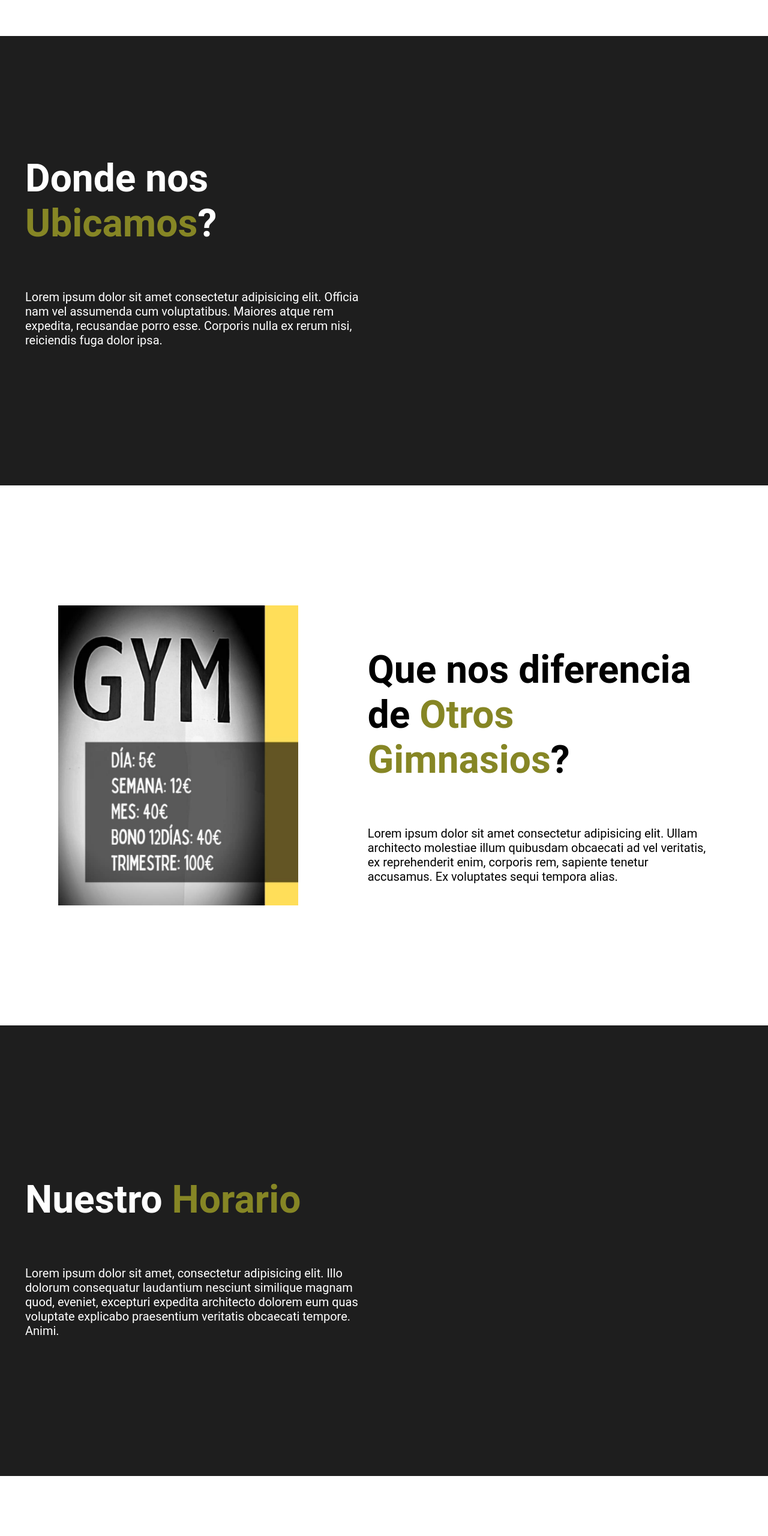
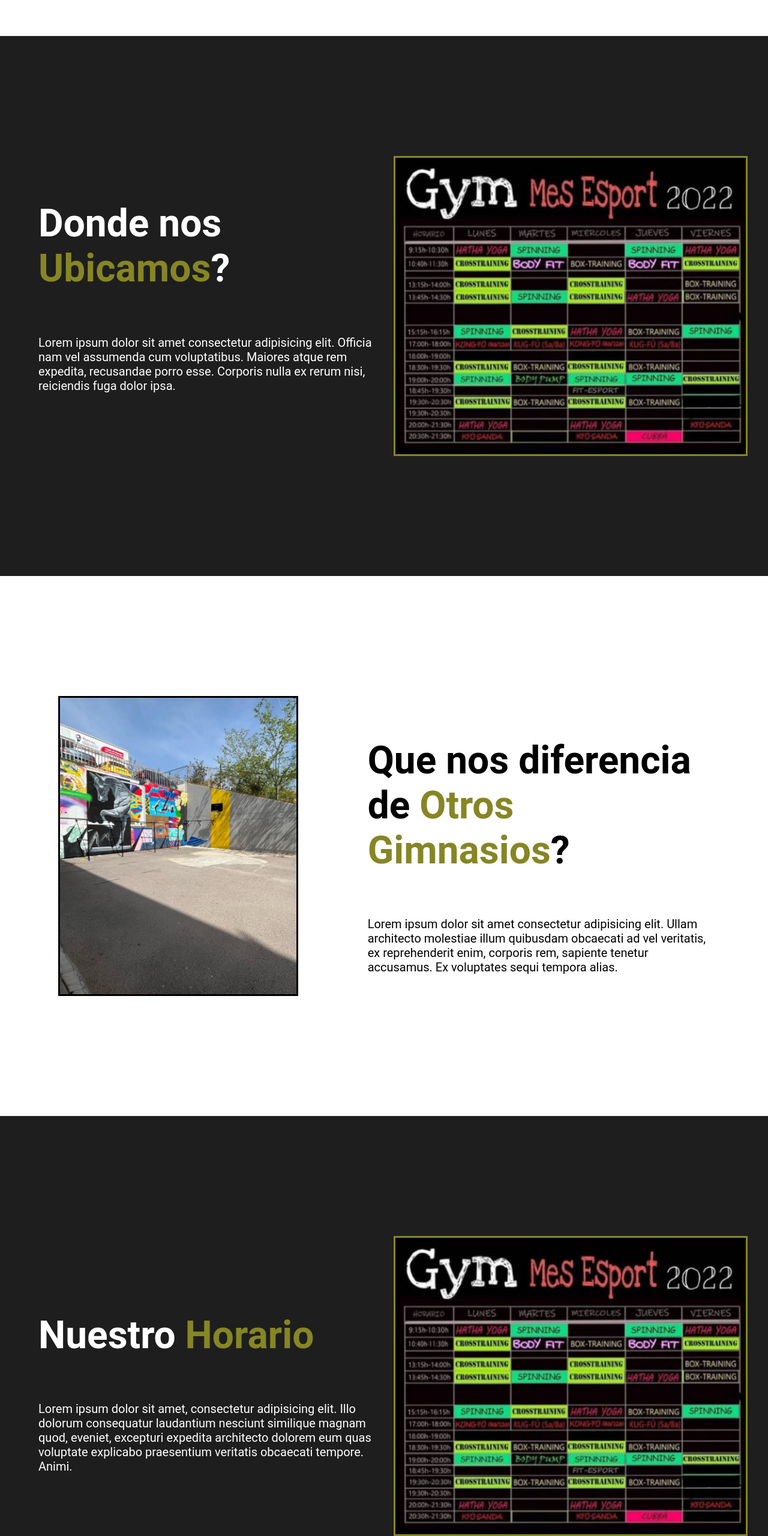
Before and after one commit to RayanChb/Web, a plain HTML site: page index.html in a window 1280 px wide. Shown: the part 1560-4120 px from the top of the page at 60% size. Drawn offline with Linux system fonts and the light colour scheme.

Commit message:
Add files via upload

```diff
--- a/index.css
+++ b/index.css
@@ -210,6 +210,11 @@ footer .container{
         height: 500px;
     }
 
+    #ubicacion .container{
+        display: flex;
+        justify-content: space-evenly;
+    }
+
     #ubicacion .texto{
         width: 50%;
         max-width: 600px;
@@ -218,6 +223,16 @@ footer .container{
         display: flex;
         flex-direction: column;
         justify-content: center;
+    }
+
+    #ubicacion .img-container{
+        width: 590px;
+        height: 500px;
+        float: right;
+        background-image: url("images/Imagen2.png");
+        background-size: cover;
+        border-style: solid;
+        border-color: rgb(134, 134, 37);
     }
 
     #ubicacion p{
@@ -259,12 +274,18 @@ footer .container{
         width: 400px;
         height: 500px;
         background-size: cover;
-        background-image: url("images/Imagen3.png");
+        background-image: url("images/Imagen4.png");
+        border-style: solid;
 
     }
 
     #caracteristicas h2{
         font-size: 4em;
+    }
+
+    #horario .container{
+        display: flex;
+        justify-content: space-evenly;
     }
 
     #horario .texto{
@@ -275,6 +296,16 @@ footer .container{
         display: flex;
         flex-direction: column;
         justify-content: center;
+    }
+
+    #horario .img-container{
+        width: 590px;
+        height: 500px;
+        float: right;
+        background-image: url("images/Imagen2.png");
+        background-size: cover;
+        border-style: solid;
+        border-color: rgb(134, 134, 37);
     }
 
     #horario p{
@@ -318,6 +349,7 @@ footer .container{
         float: left;
         background-image: url("images/Imagen3.png");
         background-size: cover;
+        border-style: solid;
 
     }
 
--- a/index.html
+++ b/index.html
@@ -33,11 +33,11 @@
 
     <section id="ubicacion">
         <div class="container">
-                <div class="img-container"></div>
-                <div class="texto">
+            <div class="texto">
                     <h2>Donde nos <span class="color-acento">Ubicamos</span>?</h2>
                     <p>Lorem ipsum dolor sit amet consectetur adipisicing elit. Officia nam vel assumenda cum voluptatibus. Maiores atque rem expedita, recusandae porro esse. Corporis nulla ex rerum nisi, reiciendis fuga dolor ipsa.</p>
-                </div>
+            </div>
+            <div class="img-container"></div>
         </div>
     </section>
 
@@ -65,7 +65,7 @@
         <div class="container">
             <div class="img-container"></div>
             <div class="texto">
-                <h2>Nuestras <span class="color-acento">Tarifas</span></h2>
+                <h2>Nuestros <span class="color-acento">Precios</span></h2>
                 <p>Lorem ipsum dolor sit amet consectetur adipisicing elit. Ratione, perspiciatis corrupti dolorum deserunt porro distinctio nemo eligendi voluptates voluptate cumque sit natus excepturi dignissimos, a, repudiandae repellendus! Error, dolores dignissimos.</p>
             </div>
         </div>
```
Also changed, not shown: images/Imagen4.png (added), 1 other file.
